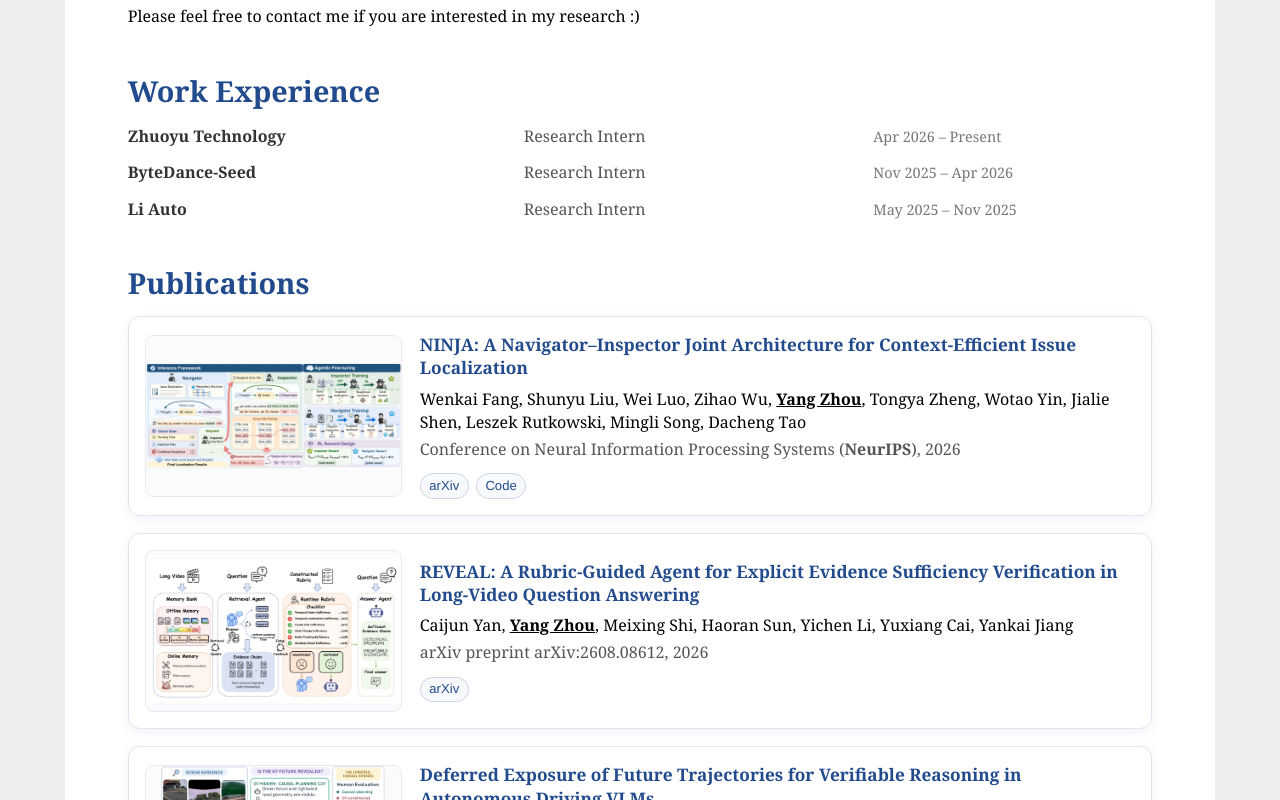
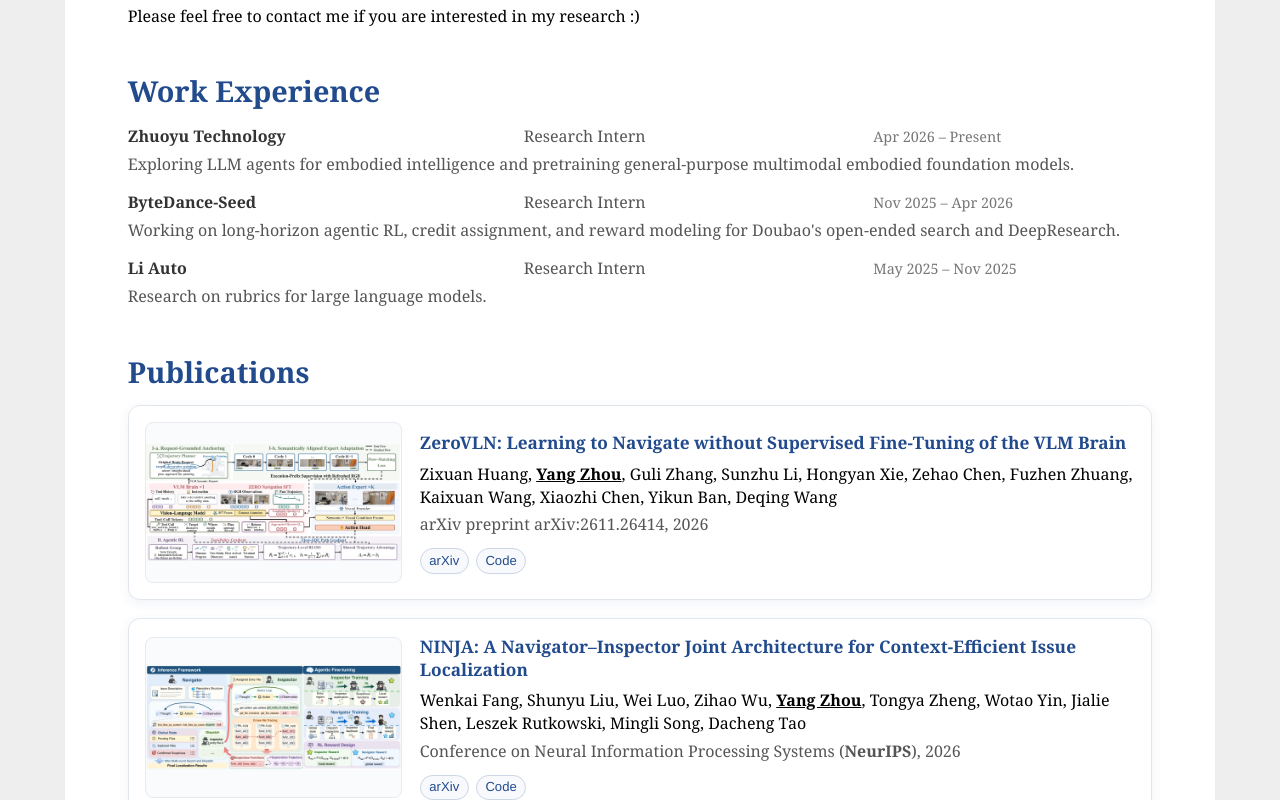
Before and after one commit to IANNXANG/IANNXANG.github.io, a plain HTML site: page index.html in a window 1280 px wide. Shown: the part 495-1295 px from the top of the page. Drawn offline with Linux system fonts and the light colour scheme.

Commit message:
Add ZeroVLN publication and describe internship work

```diff
--- a/index.html
+++ b/index.html
@@ -129,6 +129,12 @@ li {
     font-size: 0.9em;
     color: #777;
     text-align: left;
+}
+
+.experience-description {
+    margin: 0.35em 0 0;
+    line-height: 1.5;
+    color: #555;
 }
 
 .title {
@@ -278,6 +284,7 @@ Please feel free to contact me if you are interested in my research :)
             <span class="experience-role">Research Intern</span>
             <span class="experience-time">Apr 2026 &ndash; Present</span>
         </div>
+        <p class="experience-description">Exploring LLM agents for embodied intelligence and pretraining general-purpose multimodal embodied foundation models.</p>
     </li>
     <li class="experience-item">
         <div class="experience-row">
@@ -285,6 +292,7 @@ Please feel free to contact me if you are interested in my research :)
             <span class="experience-role">Research Intern</span>
             <span class="experience-time">Nov 2025 &ndash; Apr 2026</span>
         </div>
+        <p class="experience-description">Working on long-horizon agentic RL, credit assignment, and reward modeling for Doubao's open-ended search and DeepResearch.</p>
     </li>
     <li class="experience-item">
         <div class="experience-row">
@@ -292,6 +300,7 @@ Please feel free to contact me if you are interested in my research :)
             <span class="experience-role">Research Intern</span>
             <span class="experience-time">May 2025 &ndash; Nov 2025</span>
         </div>
+        <p class="experience-description">Research on rubrics for large language models.</p>
     </li>
 </ul>
 
--- a/publications.js
+++ b/publications.js
@@ -1,4 +1,12 @@
 const publications = [
+    {
+        title: "ZeroVLN: Learning to Navigate without Supervised Fine-Tuning of the VLM Brain",
+        authors: "Zixuan Huang, Yang Zhou, Guli Zhang, Sunzhu Li, Hongyan Xie, Zehao Chen, Fuzhen Zhuang, Kaixuan Wang, Xiaozhi Chen, Yikun Ban, Deqing Wang",
+        venue: "arXiv preprint arXiv:2611.26414, 2026",
+        arxiv: "https://arxiv.org/abs/2611.26414",
+        code: "https://github.com/hzx122/ZeroVLN",
+        image: "assets/publications/zerovln.webp"
+    },
     {
         title: "NINJA: A Navigator–Inspector Joint Architecture for Context-Efficient Issue Localization",
         authors: "Wenkai Fang, Shunyu Liu, Wei Luo, Zihao Wu, Yang Zhou, Tongya Zheng, Wotao Yin, Jialie Shen, Leszek Rutkowski, Mingli Song, Dacheng Tao",
```
Also changed, not shown: assets/publications/zerovln.webp (added).
